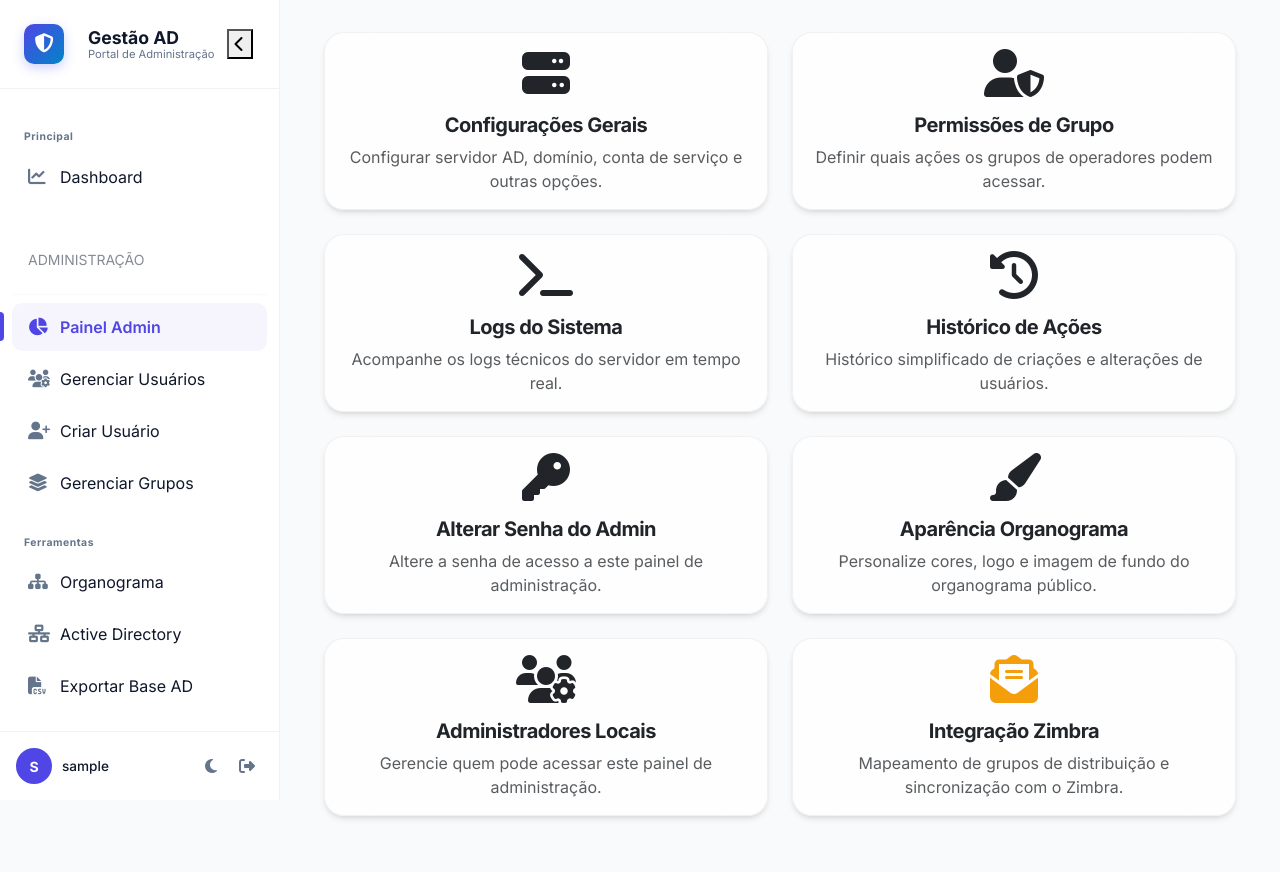
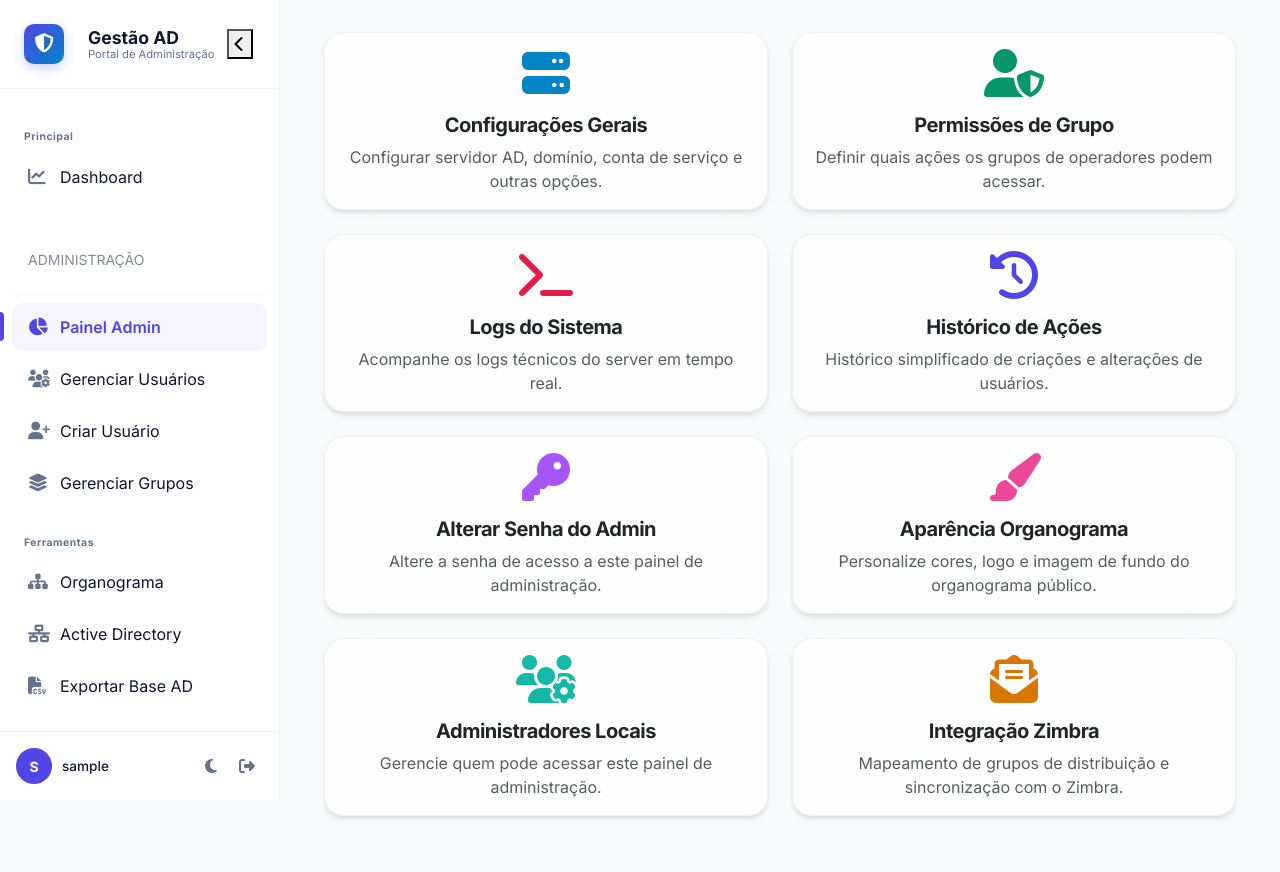
Before and after one commit to welermoura/ldap-teste, a Flask app: page /admin/dashboard in a window 1280 px wide. Run offline with Flask 3, Linux system fonts and the light colour scheme; the visitor is signed in with stand-in values (Sample User, id 1); some libraries are stand-ins or nearby versions.

Commit message:
Colorize dashboard card icons to align with modern SaaS theme

```diff
--- a/templates/admin/dashboard.html
+++ b/templates/admin/dashboard.html
@@ -9,7 +9,7 @@
     <div class="col-md-6 mb-4">
         <a href="{{ url_for('admin.admin_config') }}" class="card glass-card text-decoration-none h-100 dashboard-card">
             <div class="card-body text-center">
-                <i class="fas fa-server fa-3x mb-3"></i>
+                <i class="fas fa-server fa-3x mb-3 text-info"></i>
                 <h5 class="card-title">Configurações Gerais</h5>
                 <p class="card-text text-muted">Configurar servidor AD, domínio, conta de serviço e outras opções.</p>
             </div>
@@ -18,7 +18,7 @@
     <div class="col-md-6 mb-4">
         <a href="{{ url_for('admin.admin_permissions') }}" class="card glass-card text-decoration-none h-100 dashboard-card">
             <div class="card-body text-center">
-                <i class="fas fa-user-shield fa-3x mb-3"></i>
+                <i class="fas fa-user-shield fa-3x mb-3 text-success"></i>
                 <h5 class="card-title">Permissões de Grupo</h5>
                 <p class="card-text text-muted">Definir quais ações os grupos de operadores podem acessar.</p>
             </div>
@@ -27,16 +27,16 @@
     <div class="col-md-6 mb-4">
         <a href="{{ url_for('admin.admin_logs') }}" class="card glass-card text-decoration-none h-100 dashboard-card">
             <div class="card-body text-center">
-                <i class="fas fa-terminal fa-3x mb-3"></i>
+                <i class="fas fa-terminal fa-3x mb-3 text-danger"></i>
                 <h5 class="card-title">Logs do Sistema</h5>
-                <p class="card-text text-muted">Acompanhe os logs técnicos do servidor em tempo real.</p>
+                <p class="card-text text-muted">Acompanhe os logs técnicos do server em tempo real.</p>
             </div>
         </a>
     </div>
     <div class="col-md-6 mb-4">
         <a href="{{ url_for('admin.admin_history') }}" class="card glass-card text-decoration-none h-100 dashboard-card">
             <div class="card-body text-center">
-                <i class="fas fa-history fa-3x mb-3"></i>
+                <i class="fas fa-history fa-3x mb-3 text-primary"></i>
                 <h5 class="card-title">Histórico de Ações</h5>
                 <p class="card-text text-muted">Histórico simplificado de criações e alterações de usuários.</p>
             </div>
@@ -45,7 +45,7 @@
     <div class="col-md-6 mb-4">
         <a href="{{ url_for('admin.admin_change_password') }}" class="card glass-card text-decoration-none h-100 dashboard-card">
             <div class="card-body text-center">
-                <i class="fas fa-key fa-3x mb-3"></i>
+                <i class="fas fa-key fa-3x mb-3 icon-purple"></i>
                 <h5 class="card-title">Alterar Senha do Admin</h5>
                 <p class="card-text text-muted">Altere a senha de acesso a este painel de administração.</p>
             </div>
@@ -54,7 +54,7 @@
     <div class="col-md-6 mb-4">
         <a href="{{ url_for('admin.admin_appearance') }}" class="card glass-card text-decoration-none h-100 dashboard-card">
             <div class="card-body text-center">
-                <i class="fas fa-paint-brush fa-3x mb-3"></i>
+                <i class="fas fa-paint-brush fa-3x mb-3 icon-pink"></i>
                 <h5 class="card-title">Aparência Organograma</h5>
                 <p class="card-text text-muted">Personalize cores, logo e imagem de fundo do organograma público.</p>
             </div>
@@ -63,7 +63,7 @@
     <div class="col-md-6 mb-4">
         <a href="{{ url_for('admin.admin_users') }}" class="card glass-card text-decoration-none h-100 dashboard-card">
             <div class="card-body text-center">
-                <i class="fas fa-users-cog fa-3x mb-3"></i>
+                <i class="fas fa-users-cog fa-3x mb-3 icon-teal"></i>
                 <h5 class="card-title">Administradores Locais</h5>
                 <p class="card-text text-muted">Gerencie quem pode acessar este painel de administração.</p>
             </div>
@@ -81,8 +81,29 @@
 </div>
 {% block styles %}
 <style>
+    .dashboard-card i.text-info {
+        color: var(--info-color) !important;
+    }
+    .dashboard-card i.text-success {
+        color: var(--success-color) !important;
+    }
+    .dashboard-card i.text-danger {
+        color: var(--danger-color) !important;
+    }
+    .dashboard-card i.text-primary {
+        color: var(--primary-color) !important;
+    }
     .dashboard-card i.text-warning {
-        color: #f59e0b !important;
+        color: var(--warning-color) !important;
+    }
+    .dashboard-card i.icon-purple {
+        color: #a855f7 !important;
+    }
+    .dashboard-card i.icon-pink {
+        color: #ec4899 !important;
+    }
+    .dashboard-card i.icon-teal {
+        color: #14b8a6 !important;
     }
 </style>
 {% endblock %}
```
